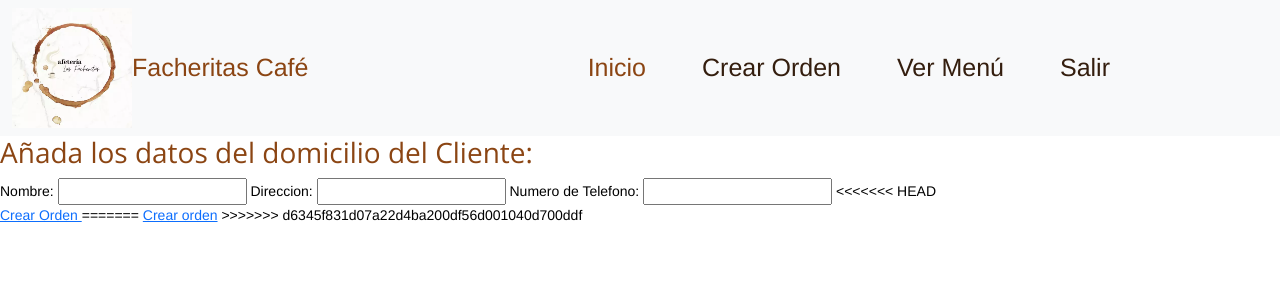
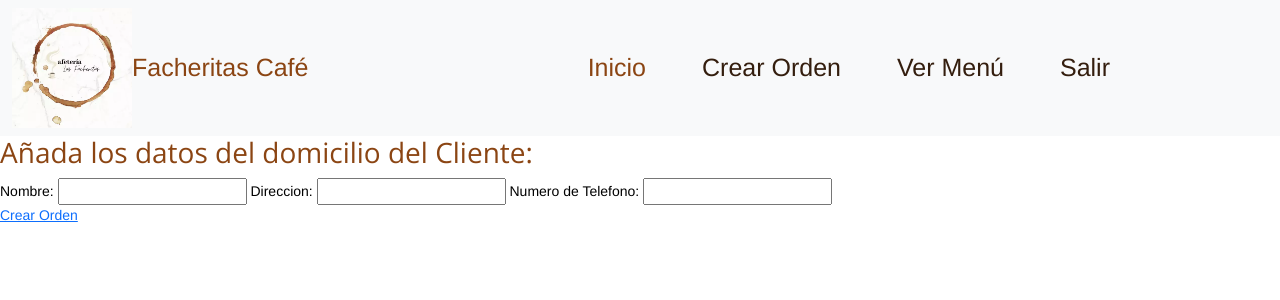
Before and after one commit to Etma117/Nostalgia_Sabor_a_Moka, a Django app: page /Orden/domicilio/ in a window 1280 px wide. Shown: the top 300 px of the page. Run offline with Django 3.2, Linux system fonts and the light colour scheme; some libraries are stand-ins or nearby versions.

Commit message:
migraciones

```diff
--- a/Comanda/templates/domicilio.html
+++ b/Comanda/templates/domicilio.html
@@ -11,11 +11,9 @@
 <label for="Nombre">Numero de Telefono: </label>
 <input type="number" name="Numero" id="Telephone"/>
 
-<<<<<<< HEAD
 <div class="row">
     <div>
-        <a href="#"> Crear Orden </a>
-=======
-<a href="#">Crear orden</a>
->>>>>>> d6345f831d07a22d4ba200df56d001040d700ddf
+        <a href="{% url 'Menu' %}"> Crear Orden </a>
+    </div>
+</div>
 {% endblock contenido %}
--- a/templates/main.html
+++ b/templates/main.html
@@ -123,7 +123,7 @@
             </div>
         </div>
 
-        <div class="row" style="margin-top: 50px;">
+        <div class="row" style="margin-top: 160px;">
             <div class="col-lg-12 d-flex justify-content-center align-items-center">
                 <button href="#" style="width: 200px; height: 100px; background-color: #ffff; border: 5px;border-color: black;">
                     Iniciar Sesion
```
